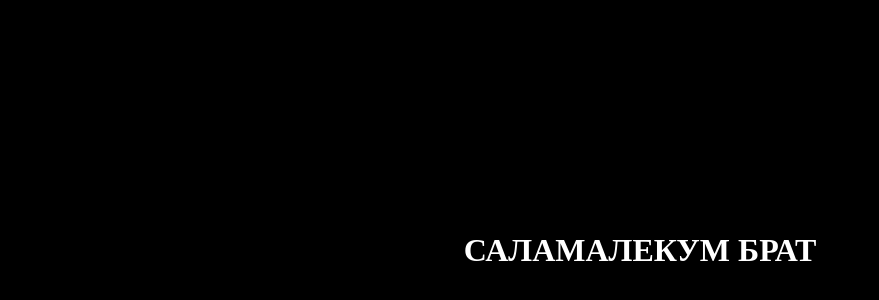
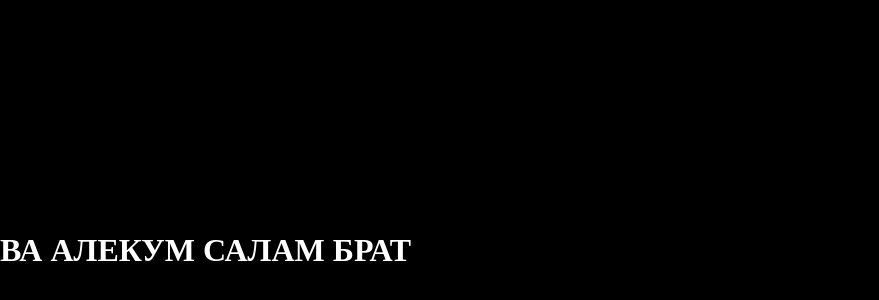
Before and after one commit to VASA-12/created-by-vasa, a plain HTML site: page index.html in a window 1280 px wide. Shown: the part 150-450 px from the top of the page, without its empty margins (0-879 px from the left). Drawn offline with Linux system fonts and the light colour scheme.

Commit message:
asdfghjh

```diff
--- a/index.html
+++ b/index.html
@@ -5,9 +5,8 @@
     <meta name="viewport" content="width=device-width, initial-scale=1.0">
     <title>Document</title>
     <link rel="stylesheet" href="style.css">
-    <link rel="shortcut icon" href="https://images.icon-icons.com/3496/PNG/256/school_education_math_icon_220529.png" type="image/x-icon">
 </head>
 <body>
-    <h1 >САЛАМАЛЕКУМ БРАТ </h1>
+    <h1>ВА АЛЕКУМ САЛАМ БРАТ</h1>
 </body>
 </html>
--- a/style.css
+++ b/style.css
@@ -2,16 +2,13 @@
     padding: 0;
     margin: 0;
 }
-
 body {
     height: 100vh;
     display: flex;
-    justify-content: center;
     align-items: center;
-
+    justify-items: center;
     background-color: black;
 }
-
 h1 {
-    color: white;
+ color: white;
 }
```
